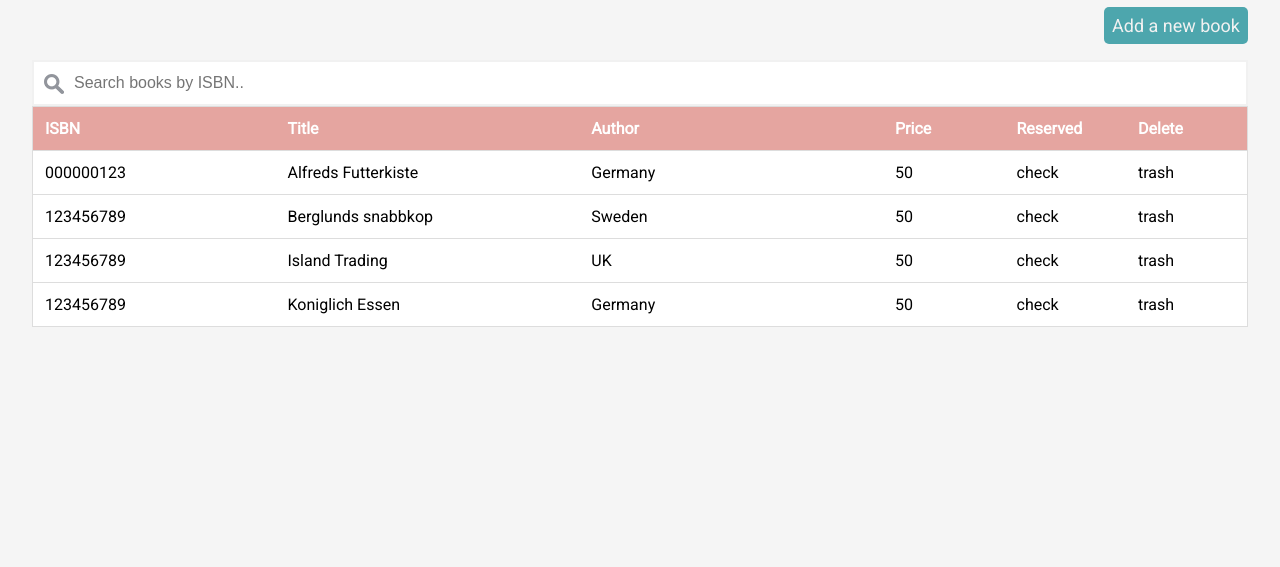
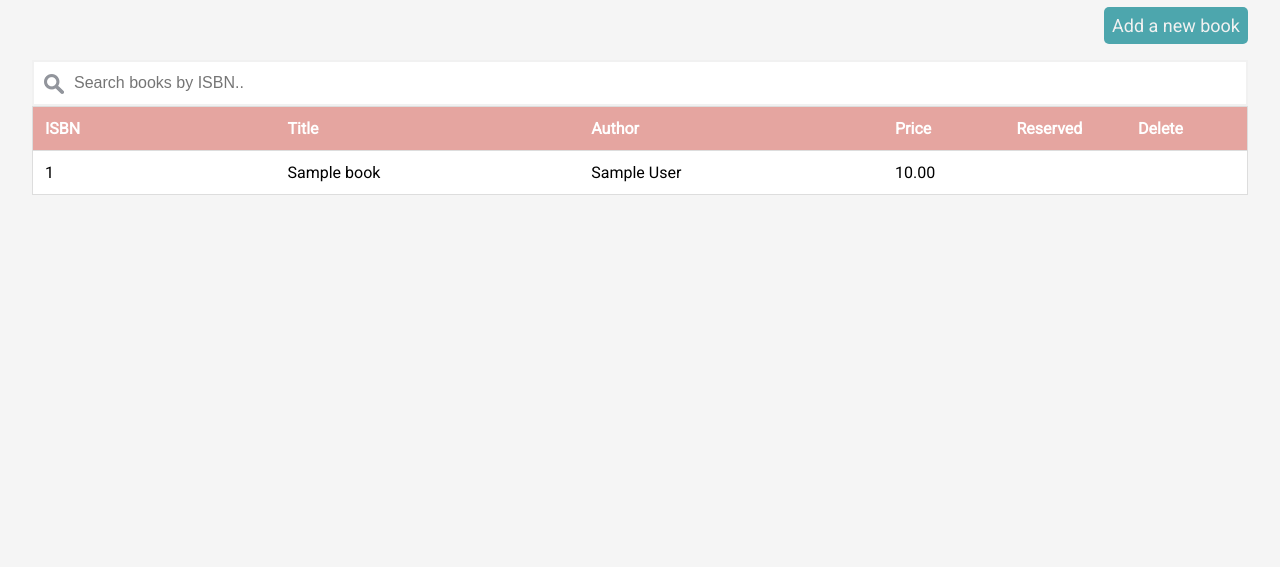
Before and after one commit to valio953/englishbooks, a PHP site: page /adminpage.php in a window 1280 px wide. Shown: the part 73-640 px from the top of the page. Run offline with PHP 8.4, Linux system fonts and the light colour scheme; tables that the repository leaves empty hold one stand-in row (values such as "Sample post").

Commit message:
backend connected with frontend

```diff
--- a/adminpage.php
+++ b/adminpage.php
@@ -1,3 +1,20 @@
+<?php
+
+include_once (dirname (__FILE__) . '/includes/Books.php');
+$books = new Books();
+$get_all_books = $books->admin_get_books();
+
+$table_content = '';
+for($i=0; $i<count($get_all_books); $i++)
+{
+	$table_content .= 	'<tr>
+							<td>' . $get_all_books[$i]['book_isbn'] . '</td>
+							<td>' . $get_all_books[$i]['book_title'] . '</td>
+							<td>' . $get_all_books[$i]['book_author'] . '</td>
+							<td>' . $get_all_books[$i]['book_price'] . '</td>
+						</tr>';
+}
+?>
 <!DOCTYPE html>
 <html>
 <head>
@@ -35,9 +52,9 @@
 				    <h3>Add a new book</h3>
 				  </article>
 				  <article class="add-book-modal-body">
-						<input id="isbn-input" type="text" placeholder="Enter ISBN" />
+						<input id="input_isbn" type="text" placeholder="Enter ISBN" />
 						<button id="scan-isbn-btn">Scan ISBN</button>
-						<input type="text" placeholder="Enter amount" /> <span>Kr.</span>
+						<input type="text" id="input_price" placeholder="Enter amount" /> <span>Kr.</span>
 						<article class="dropdown">
 						  <button class="dropbtn">Choose category</button>
 						  <article class="dropdown-content">
@@ -52,10 +69,10 @@
 								<a href="#">Sports</a>
 						  </article>
 						</article>
-						<button id="check-book-btn">Check</button>
+						<button id="check-book-btn" onclick="books.checkISBN();">Check</button>
 						<button id="reset-btn">Reset</button>
-						<p>Showing book title and author from Goodreads API</p>
-						<button class="add-btn">ADD BOOK</button>
+						<p id="p_result">Showing book title and author from Goodreads API</p>
+						<button class="add-btn" onclick="books.addBook();">ADD BOOK</button>
 				  </article>
 			  </article>
 			</article>
@@ -75,38 +92,7 @@
 			    <th style="width:10%;">Reserved</th>
 			    <th style="width:10%;">Delete</th>
 			  </tr>
-			  <tr>
-					<td>000000123</td>
-			    <td>Alfreds Futterkiste</td>
-			    <td>Germany</td>
-					<td>50</td>
-					<td>check</td>
-					<td>trash</td>
-			  </tr>
-			  <tr>
-					<td>123456789</td>
-			    <td>Berglunds snabbkop</td>
-			    <td>Sweden</td>
-					<td>50</td>
-					<td>check</td>
-					<td>trash</td>
-			  </tr>
-			  <tr>
-					<td>123456789</td>
-			    <td>Island Trading</td>
-			    <td>UK</td>
-					<td>50</td>
-					<td>check</td>
-					<td>trash</td>
-			  </tr>
-			  <tr>
-					<td>123456789</td>
-			    <td>Koniglich Essen</td>
-			    <td>Germany</td>
-					<td>50</td>
-					<td>check</td>
-					<td>trash</td>
-			  </tr>
+			  <?php echo $table_content;?>
 			</table>
 		</section>
 	</main>
@@ -122,6 +108,7 @@
 	</footer>
 
 	<script type="text/javascript" src="js/script.js"></script>
+	<script src="js/books.js" type="text/javascript"></script>
 
 </body>
 </html>
--- a/css/style.css
+++ b/css/style.css
@@ -166,7 +166,7 @@ body {
     cursor: pointer;
 }
 
-#isbn-input {
+#input_isbn {
   border-radius: 5px;
 }
 
--- a/includes/Books.php
+++ b/includes/Books.php
@@ -52,6 +52,7 @@ class Books {
         // GoodReads API app key
         $GRkey = "cdNKGwcNSIFRq8lIqPQW8Q";
         $isbn = $params["isbn"];
+        $price = $params["price"];
 
         $grapi_src = file_get_contents("https://www.goodreads.com/book/isbn/" . $isbn . "?key=" . $GRkey);
 
@@ -74,6 +75,7 @@ class Books {
                 book_title,
                 book_description,
                 book_img,
+                book_price,
                 book_regdate
               )
             VALUES
@@ -83,6 +85,7 @@ class Books {
                 :title,
                 :description,
                 :img,
+                :price,
                 NOW()
             )
         ');
@@ -90,7 +93,8 @@ class Books {
             ":isbn" => $isbn,
             ":title" => $btitle,
             ":description" => $bdescription,
-            ":img" => $bimg
+            ":img" => $bimg,
+            ":price" => $price
         ));
 
         $rst_addauthor = $this->dbh->prepare('
@@ -124,7 +128,7 @@ class Books {
                 :book
             )
         ');
-        $rst_connect_book_authors->execute(array(
+        $rst_connect_authors_book->execute(array(
             ":author" => $bauthor_gr_id,
             ":book" => $isbn
         ));
@@ -132,4 +136,81 @@ class Books {
         return "success";
     }
 
+    public function admin_get_books() {
+        $rst_get_books = $this->dbh->prepare('
+            SELECT
+                book_isbn,
+                book_quantity,
+                book_category,
+                book_title,
+                book_description,
+                book_img,
+                book_reserved,
+                book_reservation_date,
+                book_reservation_name,
+                book_price
+            FROM
+                books
+            WHERE
+                1
+        ');
+        $rst_get_books->execute();
+        $books = $rst_get_books->fetchAll(PDO::FETCH_ASSOC);
+
+        $i = 0;
+        foreach($books as $book) {
+            //var_dump($book["book_isbn"]); die;
+            $book_isbn = $book["book_isbn"];
+
+            $rst_get_author = $this->dbh->prepare('
+                SELECT
+                    authors.author_name AS author_name,
+                    ab_book
+                FROM
+                    authors_books
+                    LEFT JOIN authors ON authors.author_gr_id = authors_books.ab_author
+                WHERE
+                    ab_book=:book_isbn
+            ');
+            $rst_get_author->execute(array(":book_isbn" => $book_isbn));
+            $authors = $rst_get_author->fetchAll(PDO::FETCH_ASSOC);
+            $count_bookauthors = count($authors);
+            if($count_bookauthors > 1)
+            {
+                $author_name = "";
+                for($an=0; $an<$count_bookauthors; $an++)
+                {
+                    if($an == ($count_bookauthors - 1))
+                    {
+                        $author_name .= $authors[$an]["author_name"];
+                    }
+                    else {
+                        $author_name .= $authors[$an]["author_name"] . ", ";
+                    }
+                }
+                $books[$i]["book_author"] = $author_name;
+            }
+            else {
+                $author_name = $authors[0]["author_name"];
+                $books[$i]["book_author"] = $author_name;
+            }
+            $i++;
+        }
+
+        $rst_get_author = $this->dbh->prepare('
+            SELECT
+                authors.author_name AS author_name,
+                ab_book
+            FROM
+                authors_books
+                LEFT JOIN authors ON authors.author_gr_id = authors_books.ab_author
+            WHERE
+                1
+        ');
+        $rst_get_author->execute();
+        $authors = $rst_get_author->fetchAll(PDO::FETCH_ASSOC);
+
+        return $books;
+    }
+
 }
--- a/js/books.js
+++ b/js/books.js
@@ -2,9 +2,7 @@ var books = {
     /* Admin function to check ISBN is returning the correct book */
     checkISBN: function()
     {
-        var test_isbn = "9781847670700";
         var isbn = document.getElementById("input_isbn").value;
-        console.log(isbn);
 
         // checking the book with AJAX to avoid refreshing the page
         var xhttp = new XMLHttpRequest();
@@ -23,7 +21,7 @@ var books = {
     addBook: function()
     {
         var isbn = document.getElementById("input_isbn").value;
-        console.log(isbn);
+        var price = document.getElementById("input_price").value;
 
         var xhttp = new XMLHttpRequest();
         xhttp.onreadystatechange = function() {
@@ -31,7 +29,7 @@ var books = {
             document.getElementById("p_result").innerHTML = response;
         };
 
-        xhttp.open("GET", "includes/receiver.php?req=add_book&isbn=" + isbn, true);
+        xhttp.open("GET", "includes/receiver.php?req=add_book&isbn=" + isbn + "&price=" + price, true);
         xhttp.setRequestHeader("Content-Type", "application/x-www-form-urlencoded;charset=UTF-8");
         xhttp.send();
     }
```
